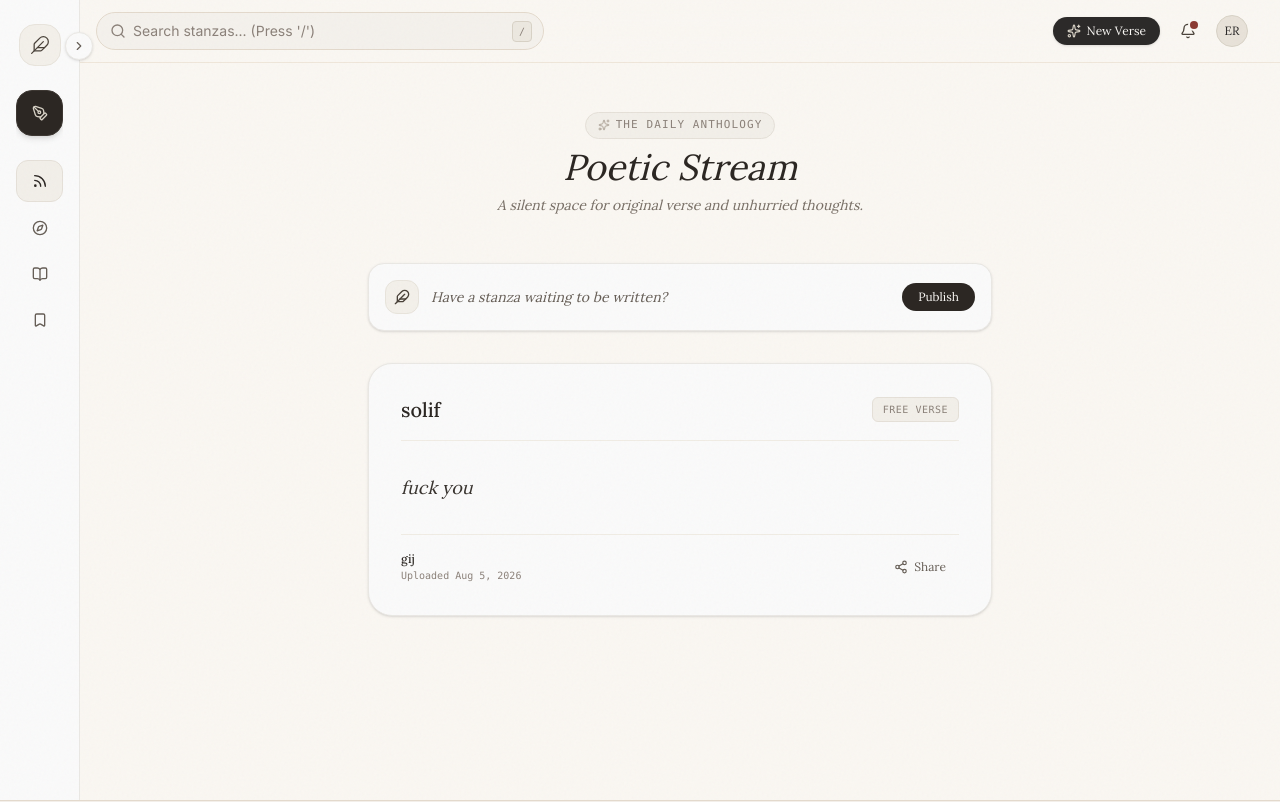
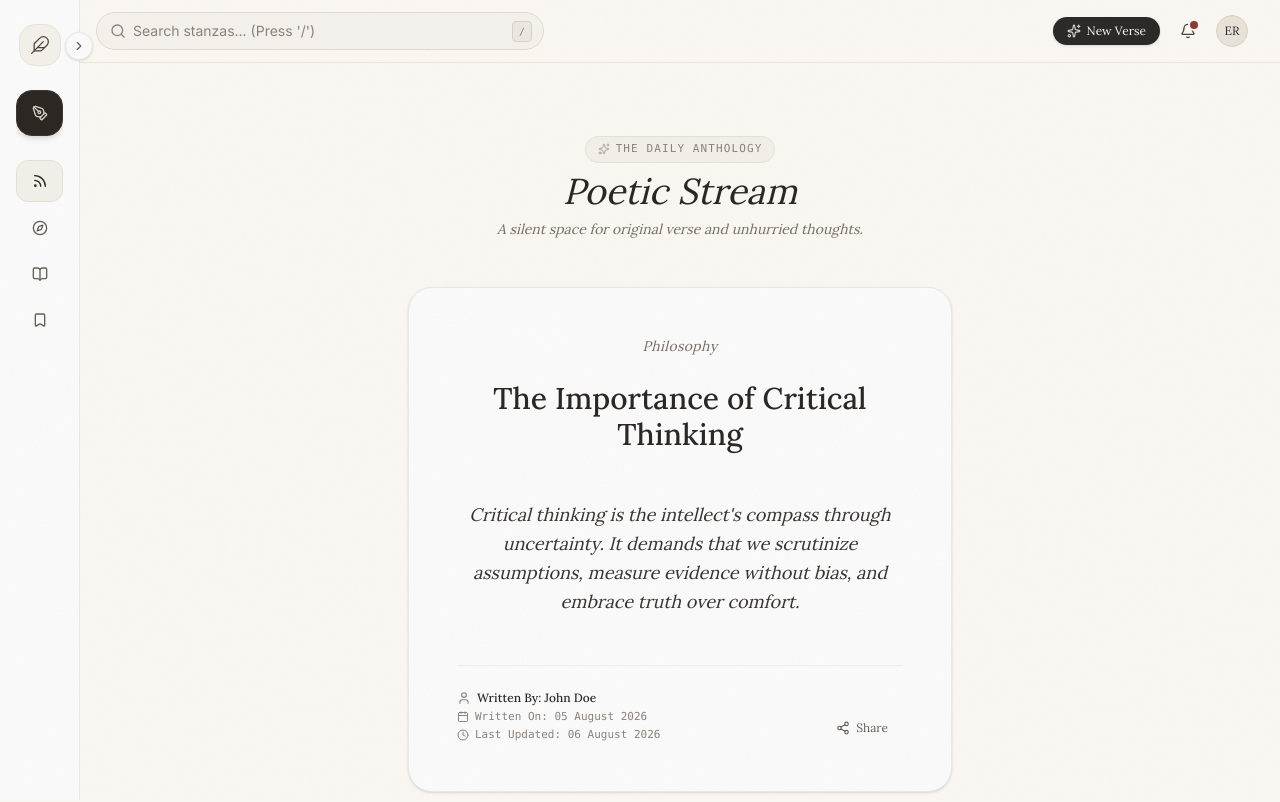
Before and after one commit to rxjaiswal4-tech/the_thinking_room, a Next.js app: page /feed in a window 1280 px wide. Shown: the top 802 px of the page. Built offline with nearby package versions, Linux system fonts and the light colour scheme; no server answers; the database is empty.

Commit message:
updt feed

```diff
--- a/src/app/feed/page.tsx
+++ b/src/app/feed/page.tsx
@@ -1,7 +1,16 @@
 "use client";
 
-import React from "react";
-import { Feather, Share2, Sparkles } from "lucide-react";
+import React, { useEffect, useState } from "react";
+import { Share2, Sparkles, Clock, Calendar, User } from "lucide-react";
+import { createClient } from "@supabase/supabase-js";
+
+// Initialize Supabase client
+const supabaseUrl = process.env.NEXT_PUBLIC_SUPABASE_URL || "";
+const supabaseAnonKey = process.env.NEXT_PUBLIC_SUPABASE_ANON_KEY || "";
+const supabase =
+  supabaseUrl && supabaseAnonKey
+    ? createClient(supabaseUrl, supabaseAnonKey)
+    : null;
 
 interface Stanza {
   id: string;
@@ -9,25 +18,70 @@ interface Stanza {
   body: string;
   author: string;
   category: string;
-  date: string;
+  created_at: string;
+  updated_at?: string;
 }
 
-const mockStanzas: Stanza[] = [
+const fallbackStanzas: Stanza[] = [
   {
     id: "1",
-    title: "solif",
-    body: "fuck you",
-    author: "gij",
-    category: "FREE VERSE",
-    date: "Aug 5, 2026",
+    category: "Philosophy",
+    title: "The Importance of Critical Thinking",
+    body: "Critical thinking is the intellect's compass through uncertainty. It demands that we scrutinize assumptions, measure evidence without bias, and embrace truth over comfort.",
+    author: "John Doe",
+    created_at: "2026-08-05T00:00:00Z",
+    updated_at: "2026-08-06T00:00:00Z",
   },
 ];
 
 export default function FeedPage() {
+  const [stanzas, setStanzas] = useState<Stanza[]>([]);
+  const [loading, setLoading] = useState(true);
+
+  useEffect(() => {
+    async function fetchStanzas() {
+      if (!supabase) {
+        setStanzas(fallbackStanzas);
+        setLoading(false);
+        return;
+      }
+
+      try {
+        const { data, error } = await supabase
+          .from("stanzas")
+          .select("*")
+          .order("created_at", { ascending: false });
+
+        if (error || !data || data.length === 0) {
+          setStanzas(fallbackStanzas);
+        } else {
+          setStanzas(data as Stanza[]);
+        }
+      } catch (err) {
+        console.error("Error fetching stanzas:", err);
+        setStanzas(fallbackStanzas);
+      } finally {
+        setLoading(false);
+      }
+    }
+
+    fetchStanzas();
+  }, []);
+
+  const formatDate = (dateString?: string) => {
+    if (!dateString) return "N/A";
+    const date = new Date(dateString);
+    return date.toLocaleDateString("en-GB", {
+      day: "2-digit",
+      month: "long",
+      year: "numeric",
+    });
+  };
+
   return (
-    <div className="w-full flex flex-col gap-8">
+    <div className="w-full max-w-7xl mx-auto px-4 py-8 sm:px-10 flex flex-col gap-10">
       {/* Feed Header */}
-      <header className="text-center space-y-2 py-4">
+      <header className="text-center space-y-2 py-2">
         <span className="inline-flex items-center gap-1.5 px-3 py-1 rounded-full bg-[#F2EFE9] border border-[#E5E0D8] text-[11px] font-mono tracking-widest uppercase text-[#8C827A]">
           <Sparkles className="w-3 h-3 text-[#B0A69A]" />
           The Daily Anthology
@@ -40,62 +94,70 @@ export default function FeedPage() {
         </p>
       </header>
 
-      {/* Quick Post Prompt */}
-      <div className="p-4 rounded-2xl bg-[#FAFAFA] border border-[#EAE8E4] shadow-sm flex items-center justify-between gap-4">
-        <div className="flex items-center gap-3 text-[#665E56]">
-          <div className="p-2 rounded-xl bg-[#F3F0EA] border border-[#E8E4DC]">
-            <Feather className="w-4 h-4 text-[#4A423A]" />
+      {/* Feed List */}
+      <div className="flex flex-col gap-10">
+        {loading ? (
+          <div className="w-full p-8 sm:p-12 rounded-3xl bg-[#FAFAFA] border border-[#EAE8E4] animate-pulse flex flex-col items-center gap-6">
+            <div className="h-4 w-28 bg-[#EAE5DC] rounded" />
+            <div className="h-7 w-3/4 bg-[#EAE5DC] rounded" />
+            <div className="w-full h-24 bg-[#F6F4EF] rounded-xl" />
+            <div className="w-full space-y-2 pt-4">
+              <div className="h-3 w-1/3 bg-[#EAE5DC] rounded" />
+              <div className="h-3 w-1/4 bg-[#EAE5DC] rounded" />
             </div>
-          <span className="font-serif text-sm italic">
-            Have a stanza waiting to be written?
-          </span>
           </div>
-        <button className="px-4 py-1.5 rounded-full bg-[#2C2723] text-[#FAF8F5] text-xs font-serif hover:bg-[#3D3732] transition-all shrink-0">
-          Publish
-        </button>
-      </div>
-
-      {/* Feed List */}
-      <div className="flex flex-col gap-6">
-        {mockStanzas.map((stanza) => (
+        ) : (
+          stanzas.map((stanza) => (
             <article
               key={stanza.id}
-            className="p-6 sm:p-8 rounded-3xl bg-[#FAFAFA] border border-[#EAE8E4] shadow-sm flex flex-col gap-6 hover:border-[#DCD7CE] transition-colors"
+              className="w-full p-8 sm:p-12 rounded-3xl bg-[#FAFAFA] border border-[#EAE8E4] shadow-sm flex flex-col items-center text-center gap-6 hover:border-[#DCD7CE] transition-colors"
             >
-            {/* Card Header */}
-            <div className="flex items-center justify-between border-b border-[#F0ECE4] pb-4">
-              <h2 className="font-serif text-xl font-medium text-[#2C2723]">
+              {/* Category */}
+              <span className="text-xs sm:text-sm font-serif italic tracking-wide text-[#786F66]">
+                {stanza.category || "General"}
+              </span>
+
+              {/* Title */}
+              <h2 className="font-serif text-2xl sm:text-3xl font-medium text-[#2C2723] w-full">
                 {stanza.title}
               </h2>
-              <span className="text-[10px] font-mono tracking-wider text-[#8C827A] bg-[#F2EFE9] px-2.5 py-1 rounded-md border border-[#E5E0D8]">
-                {stanza.category}
-              </span>
-            </div>
 
-            {/* Card Body / Poem */}
-            <div className="py-2">
-              <p className="font-serif text-base sm:text-lg text-[#38332E] leading-relaxed whitespace-pre-line italic">
+              {/* Article Content */}
+              <div className="w-full my-2 py-4">
+                <p className="font-serif text-base sm:text-lg text-[#38332E] leading-relaxed whitespace-pre-line italic max-w-4xl mx-auto">
                   {stanza.body}
                 </p>
               </div>
 
-            {/* Card Footer */}
-            <div className="flex items-center justify-between pt-4 border-t border-[#F0ECE4] text-xs text-[#8C827A]">
-              <div>
-                <span className="font-serif font-medium text-[#2C2723] block">
-                  {stanza.author}
-                </span>
-                <span className="text-[10px] font-mono">
-                  Uploaded {stanza.date}
+              {/* Footer Details */}
+              <div className="w-full flex flex-col sm:flex-row items-center sm:items-end justify-between gap-4 pt-6 border-t border-[#F0ECE4] text-xs text-[#786F66] font-serif">
+                <div className="flex flex-col items-center sm:items-start gap-1 text-left">
+                  <div className="flex items-center gap-1.5 text-[#2C2723] font-medium">
+                    <User className="w-3.5 h-3.5 text-[#8C827A]" />
+                    <span>Written By: {stanza.author || "Anonymous"}</span>
+                  </div>
+                  <div className="flex items-center gap-1.5 text-[#8C827A] text-[11px] font-mono">
+                    <Calendar className="w-3 h-3" />
+                    <span>Written On: {formatDate(stanza.created_at)}</span>
+                  </div>
+                  {stanza.updated_at && (
+                    <div className="flex items-center gap-1.5 text-[#8C827A] text-[11px] font-mono">
+                      <Clock className="w-3 h-3" />
+                      <span>
+                        Last Updated: {formatDate(stanza.updated_at)}
                       </span>
                     </div>
-              <button className="flex items-center gap-1.5 px-3 py-1.5 rounded-full hover:bg-[#F3F0EA] text-[#665E56] transition-colors border border-transparent hover:border-[#E8E4DC]">
+                  )}
+                </div>
+
+                <button className="flex items-center gap-1.5 px-3.5 py-1.5 rounded-full hover:bg-[#F3F0EA] text-[#665E56] transition-colors border border-transparent hover:border-[#E8E4DC] shrink-0">
                   <Share2 className="w-3.5 h-3.5" />
                   <span className="text-xs font-serif">Share</span>
                 </button>
               </div>
             </article>
-        ))}
+          ))
+        )}
       </div>
     </div>
   );
```
Lines whose indentation alone changed are shown as unchanged.
